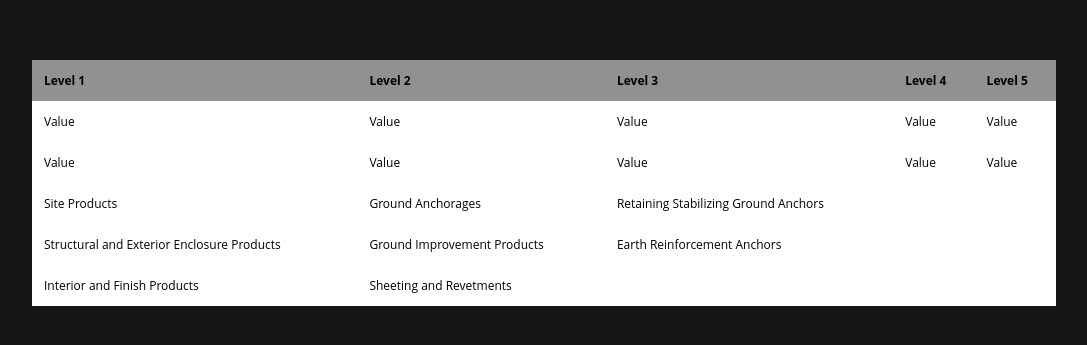
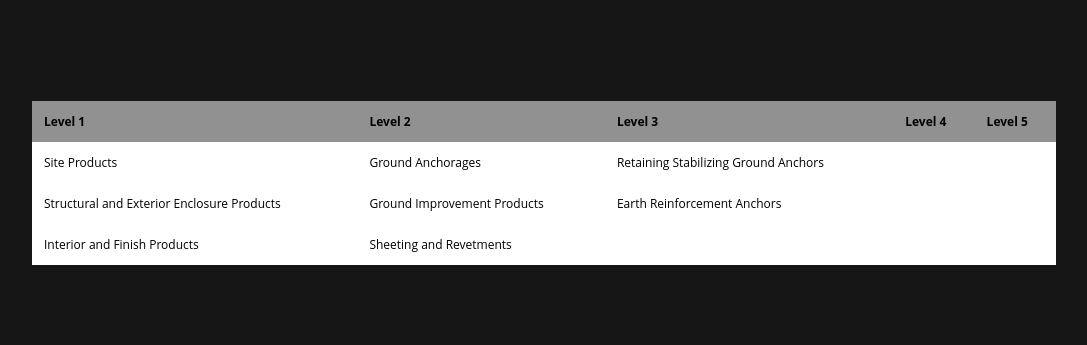
Before and after one commit to zmm2025/react-testing-app, a React (Create React App) app: page / in a window 1280 px wide. Shown: the part 217-562 px from the top of the page, without its empty margins (96-1183 px from the left). Built offline with nearby package versions, Linux system fonts and the light colour scheme.

Commit message:
Removed sample rows

```diff
--- a/src/components/ClassSelector.js
+++ b/src/components/ClassSelector.js
@@ -10,20 +10,6 @@ export default function ClassSelector() {
                 </tr>
             </thead>
             <tbody>
-                <tr>
-                    <td>Value</td>
-                    <td>Value</td>
-                    <td>Value</td>
-                    <td>Value</td>
-                    <td>Value</td>
-                </tr>
-                <tr>
-                    <td>Value</td>
-                    <td>Value</td>
-                    <td>Value</td>
-                    <td>Value</td>
-                    <td>Value</td>
-                </tr>
                 {bodyRows}
             </tbody>
         </table>
```
